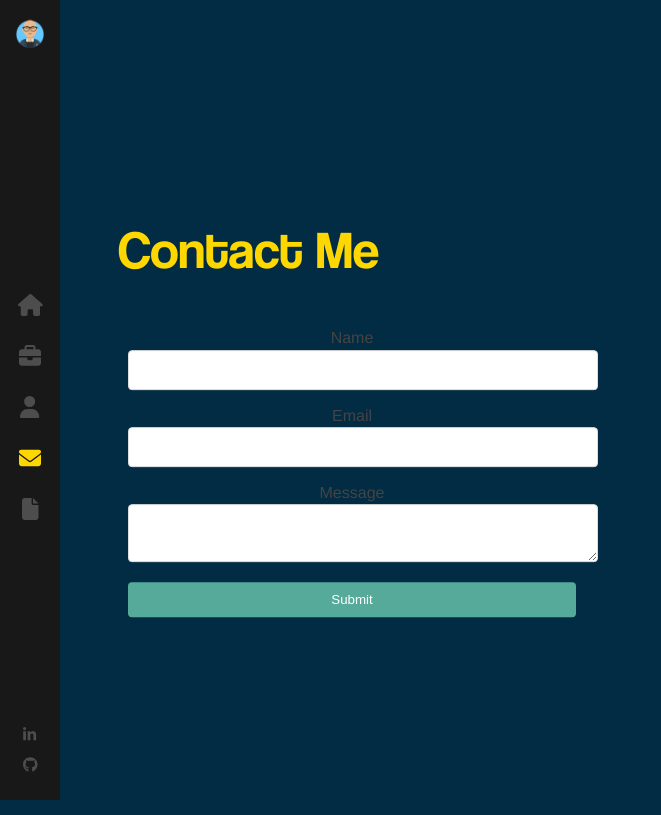
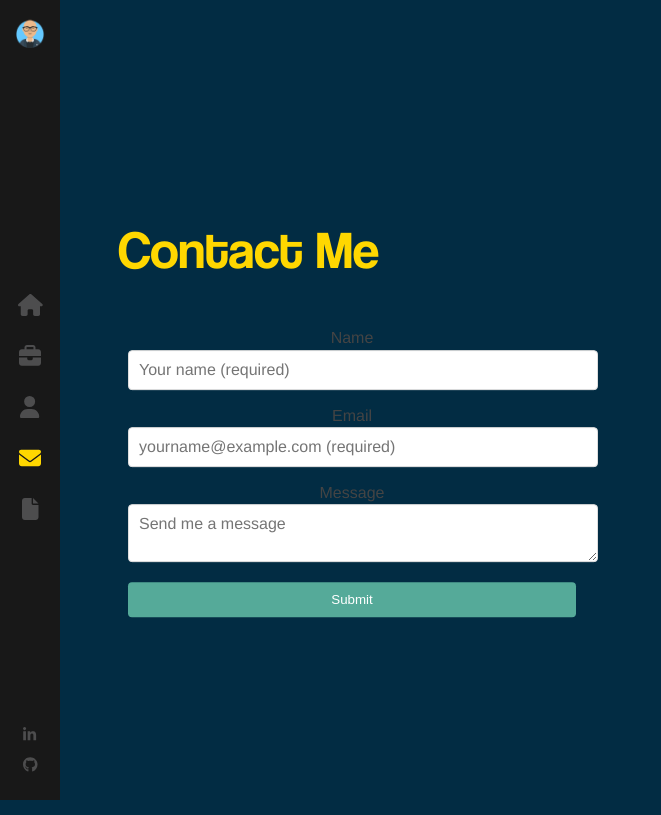
Before and after one commit to sjhudek/portfolio-react-spa, a React (Create React App) app: page /contact in a window 1280 px wide. Shown: the whole page, without its empty margins (0-661 px from the left). Built offline with nearby package versions, Linux system fonts and the light colour scheme.

Commit message:
src/components/Contact/index.js

```diff
--- a/src/components/Contact/index.js
+++ b/src/components/Contact/index.js
@@ -1,54 +1,71 @@
-import React, { useState } from 'react';
+import React, { useState, useRef } from 'react';
 import './index.module.scss';
+import emailjs from 'emailjs-com';
 
 const Contact = () => {
+    const form = useRef(); // Create a ref object
+
     const [formData, setFormData] = useState({
         name: "",
         email: "",
         message: ""
     });
+
     const [errors, setErrors] = useState({
         name: null,
         email: null,
         message: null
     });
 
+    const handleBlur = (e) => {
+        const { name, value } = e.target;
+        if (!value.trim()) {
+            setErrors((prev) => ({ ...prev, [name]: `${name} is required` }));
+        } else {
+            setErrors((prev) => ({ ...prev, [name]: null }));
+        }
+    };
+
     const handleChange = (e) => {
         const { name, value } = e.target;
         setFormData((prev) => ({ ...prev, [name]: value }));
 
-        if (!value) {
-            setErrors((prev) => ({ ...prev, [name]: `${name} is required` }));
-        } else {
-            setErrors((prev) => ({ ...prev, [name]: null }));
-        }
-
-        if (name === "email" && value) {
-            const emailRegex = /\S+@\S+\.\S+/;
+        if (name === "email" && value.trim()) {
+            const emailRegex = /^[^\s@]+@[^\s@]+\.[^\s@]+$/;
             if (!emailRegex.test(value)) {
                 setErrors((prev) => ({ ...prev, [name]: "Invalid email address" }));
+            } else {
+                setErrors((prev) => ({ ...prev, [name]: null }));
             }
         }
     };
 
     const handleSubmit = (e) => {
         e.preventDefault();
-        // Here, you can handle form submission, for example, send formData to an API.
+        emailjs.sendForm('service_9pdpao4', 'template_d55vjus', form.current, 'PaeAizXk5pcO-CKAe')
+        .then((result) => {
+            console.log(result.text);
+        }, (error) => {
+            console.log(error.text);
+        });
     };
+
 
     return (
         <div className="container contact-page">
             <div className="text-zone">
                 <h1>Contact Me</h1>
-                <form onSubmit={handleSubmit}>
+                <form ref={form} onSubmit={handleSubmit}>
                     <div>
                         <label>Name</label>
                         <input
                             type="text"
                             name="name"
-                            value={formData.name}
+                            value={formData.name} // dynamic value
+                            placeholder="Your name (required)"
+                            required
                             onChange={handleChange}
-                            onBlur={handleChange} // For validation when cursor moves out of the input field
+                            onBlur={handleBlur}
                         />
                         {errors.name && <span className="error">{errors.name}</span>}
                     </div>
@@ -57,9 +74,11 @@ const Contact = () => {
                         <input
                             type="email"
                             name="email"
-                            value={formData.email}
+                            value={formData.email} // dynamic value
+                            placeholder="yourname@example.com (required)"
+                            required
                             onChange={handleChange}
-                            onBlur={handleChange}
+                            onBlur={handleBlur}
                         />
                         {errors.email && <span className="error">{errors.email}</span>}
                     </div>
@@ -67,13 +86,14 @@ const Contact = () => {
                         <label>Message</label>
                         <textarea
                             name="message"
-                            value={formData.message}
+                            value={formData.message} // dynamic value
+                            placeholder="Send me a message" // placeholder text
                             onChange={handleChange}
-                            onBlur={handleChange}
+                            onBlur={handleBlur}
                         />
                         {errors.message && <span className="error">{errors.message}</span>}
                     </div>
-                    <button type="submit">Submit</button>
+                    <button type="submit">Submit</button> {/* Removed anchor tag */}
                 </form>
             </div>
         </div>
```
